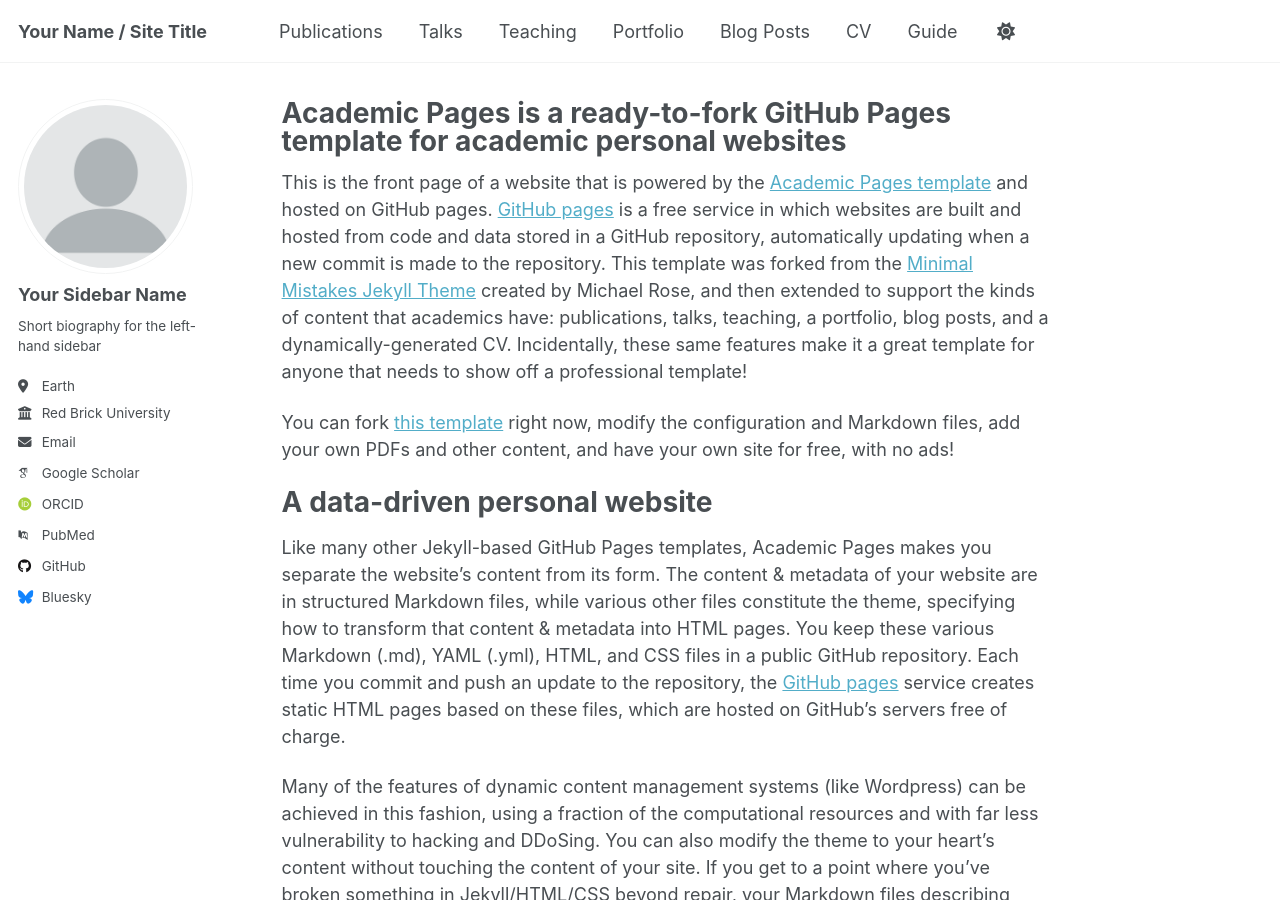
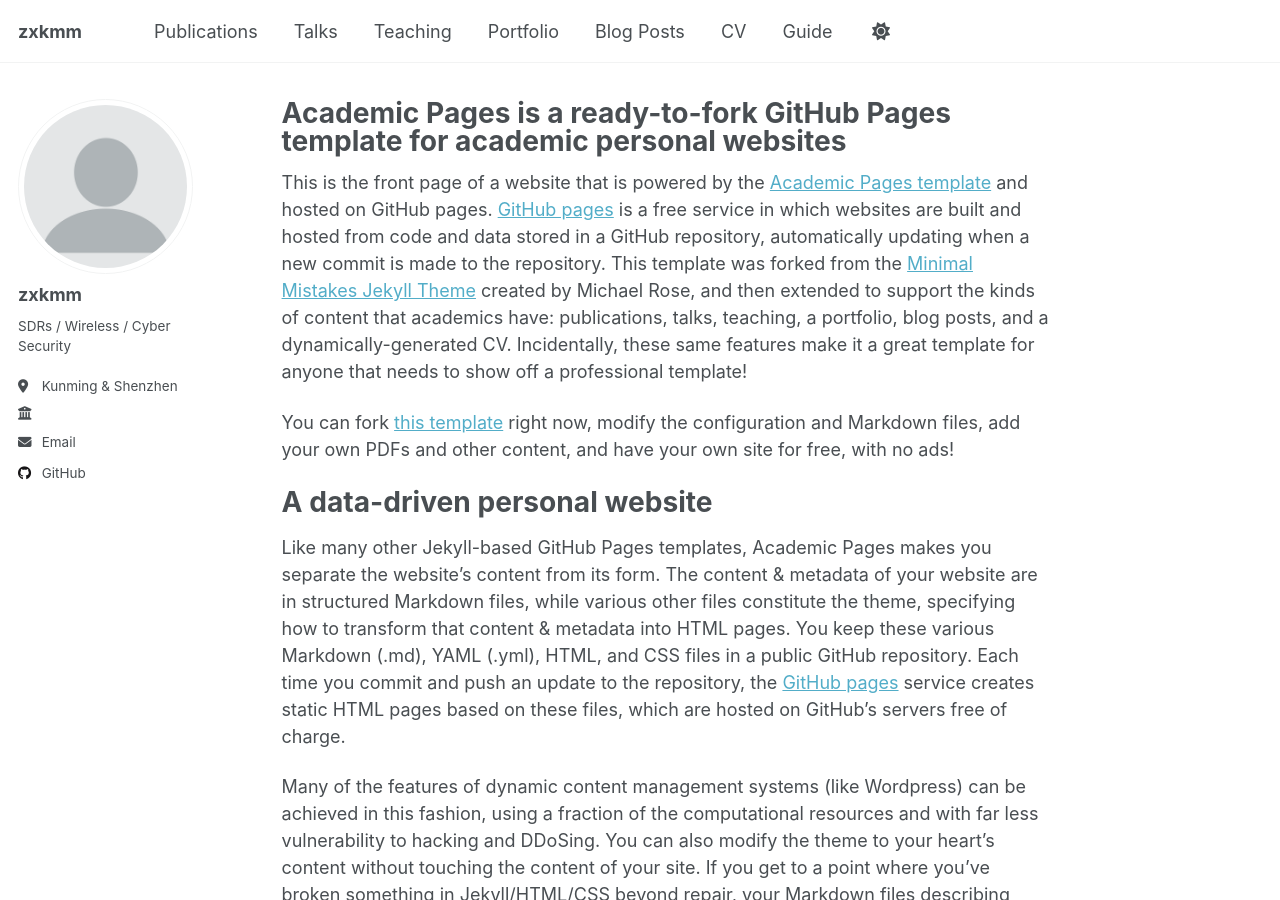
Before and after one commit to zxkmm/zxkmm.github.io, a Jekyll site: the page built from _pages/about.md, in a window 1280 px wide and 900 px high. Built offline with Jekyll 4.4.1, drawn with Linux system fonts in a browser that asks for light colours; some web fonts are replaced; a script that is not in the unit is left out.

Commit message:
add my name

```diff
--- a/_config.yml
+++ b/_config.yml
@@ -9,7 +9,7 @@
 # Basic Site Settings
 locale                   : "en-US"
 site_theme               : "default" # Currently available options are "default", "air"
-title                    : "Your Name / Site Title"
+title                    : "zxkmm"
 title_separator          : "-"
 name                     : &name "Your Name"
 description              : &description "Your Name's academic portfolio"   # Update this with a general description of your site, this is the default if not overridden by a page
@@ -24,23 +24,23 @@
 author:
   # Biographic information
   avatar           : "profile.png"
-  name             : "Your Sidebar Name"
+  name             : "zxkmm"
   pronouns         : # example: "she/her"
-  bio              : "Short biography for the left-hand sidebar"
-  location         : "Earth"
-  employer         : "Red Brick University"
+  bio              : "SDRs / Wireless / Cyber Security"
+  location         : "Kunming & Shenzhen"
+  employer         : ""
   uri              : # URL
-  email            : "none@example.org"
+  email            : "admin@hotmail.com"
 
   # Academic websites
   academia         : # URL
   arxiv            : # URL - Update with the correct link to your profile
-  googlescholar    : "https://scholar.google.com/citations?user=PS_CX0AAAAAJ"
+  googlescholar    :
   inspire-hep      : # URL
   impactstory      : # URL
-  orcid            : "http://orcid.org/yourorcidurl"
+  orcid            :
   semantic         : # URL
-  pubmed           : "https://www.ncbi.nlm.nih.gov/pubmed/?term=john+snow"
+  pubmed           :
   researchgate     : # URL
   scopus           : # URL
 
@@ -48,13 +48,13 @@
   bitbucket        : # Username - Update with your username on the site
   codepen          : # Username
   dribbble         : # Username
-  github           : "academicpages"
+  github           : "zxkmm"
   kaggle           : # Username
   stackoverflow    : # User number or user number and name (i.e., use "1" or "1/jeff-atwood")
 
   # Social media
   artstation       : # Username
-  bluesky          : "bsky.app" # Replace this with you Bluesky username
+  bluesky          :
   facebook         : # Username
   flickr           : # Username
   foursquare       : # Username
```
